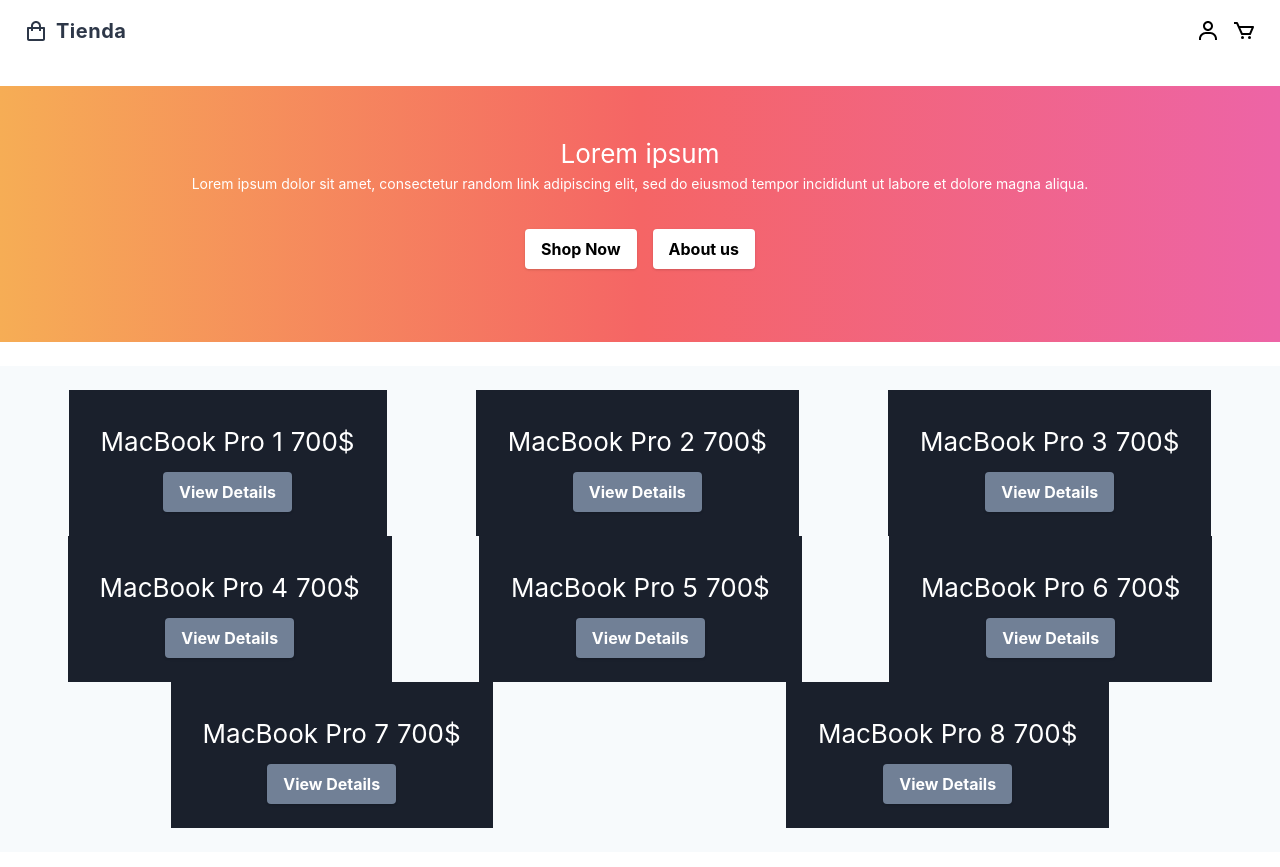
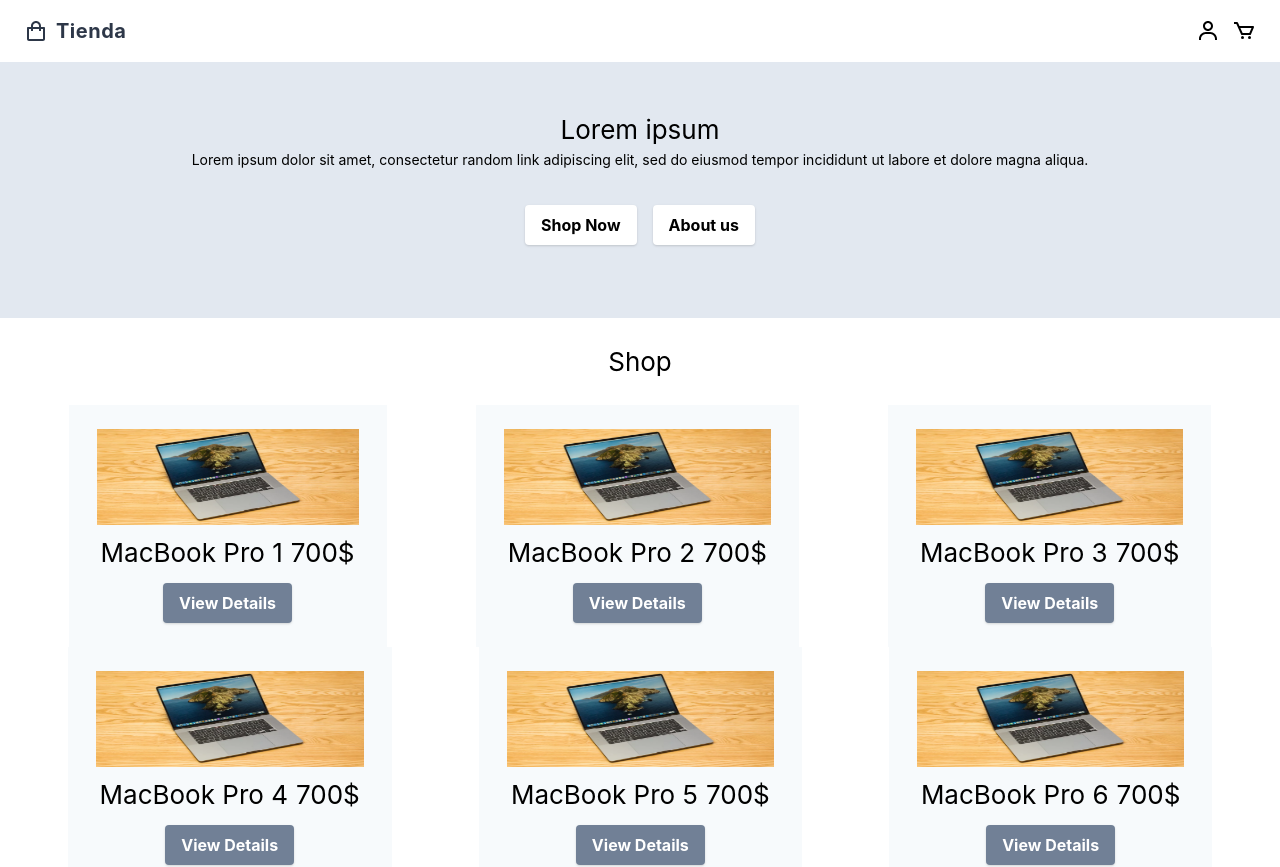
Before and after one commit to EduLeon12/react-shopish, a React (Create React App) app: page / in a window 1280 px wide. Shown: the top 867 px of the page. Built offline with nearby package versions, Linux system fonts and the light colour scheme.

Commit message:
Added new Styling

```diff
--- a/src/components/Home.js
+++ b/src/components/Home.js
@@ -7,6 +7,7 @@
   return (
     <main className="App-header bg-white mx-auto">
       <Intro />
+      <h2 className="text-black items ">Shop</h2>
       <ItemList />
       <About />
     </main>
--- a/src/components/Intro.js
+++ b/src/components/Intro.js
@@ -1,23 +1,21 @@
 import React from "react";
 import "../tailwind.css";
-import image from "../macbook.jpg";
 
 export default function Intro() {
   return (
-    <section className="container  flex-col mx-auto my-6 bg-gray-500 w-full h-64 bg-gradient-to-r from-orange-400 via-red-500 to-pink-500">
-      <div className=" flex-col text-center m-2 mt-12">
-        <h1> Lorem ipsum</h1>
-        <p className="text-sm">
-          {" "}
+    <section className="bg-gray-300 flex-col mx-auto mb-6 w-full h-64 ">
+      <div className=" flex-col text-center m-2 mt-12 ">
+        <h1 className="text-black "> Lorem ipsum</h1>
+        <p className="text-sm  text-black ">
           Lorem ipsum dolor sit amet, consectetur random link adipiscing elit,
-          sed do eiusmod tempor incididunt ut labore et dolore magna aliqua.{" "}
+          sed do eiusmod tempor incididunt ut labore et dolore magna aliqua.
         </p>
       </div>
-      <div className="flex-wrap mt-8">
-        <button className="shadow bg-white text-base w-auto ml-auto mr-2 items-center text-center hover:bg-gray-300 focus:shadow-outline focus:outline-none text-black font-bold py-2 px-4 rounded">
+      <div className="flex-wrap mt-8 ">
+        <button className="shadow bg-white text-base w-auto ml-auto mr-2 items-center text-center hover:bg-gray-500 focus:shadow-outline focus:outline-none text-black font-bold py-2 px-4 rounded  ">
           Shop Now
         </button>
-        <button className="shadow bg-white text-base w-auto ml-2 mr-auto items-center text-center hover:bg-gray-300 focus:shadow-outline focus:outline-none text-black font-bold py-2 px-4 rounded">
+        <button className="shadow bg-white text-base w-auto ml-2 mr-auto items-center text-center hover:bg-gray-500 focus:shadow-outline focus:outline-none text-black font-bold py-2 px-4 rounded  ">
           About us
         </button>
       </div>
--- a/src/components/Item.js
+++ b/src/components/Item.js
@@ -2,12 +2,13 @@
 import { Link } from "react-router-dom";
 
 export default function Item({ item }) {
-  const { name, price, id } = item;
+  const { name, price, id, src } = item;
   return (
-    <div className=" bg-gray-900  p-6 flex flex-col my-auto mx-1">
+    <div className=" bg-gray-100  p-6 flex flex-col my-auto mx-1">
+      <img className="h-24 w-auto" src={src} alt=""></img>
       <div className="flex justify-between items-center py-2  ">
-        <h1 className="mx-1">{name}</h1>
-        <span className="mx-1">{price}</span>
+        <h1 className="mx-1 text-black">{name}</h1>
+        <span className="mx-1 text-black">{price}</span>
       </div>
       <Link to={`/items/${id}`}>
         <button className="shadow bg-gray-600 text-base w-auto ml-auto mr-auto items-center text-center hover:bg-gray-800 focus:shadow-outline focus:outline-none text-white font-bold py-2 px-4 rounded">
--- a/src/components/ItemDetail.js
+++ b/src/components/ItemDetail.js
@@ -2,15 +2,18 @@
 import ItemCount from "./ItemCount";
 
 export default function ItemDetail({ item }) {
-  const { name, description, src, price, stock } = item;
+  const { name, description, src, price, stock, about } = item;
 
   return (
-    <div className=" bg-gray-900  p-6 flex flex-col my-auto mx-1">
-      <img src={src} className=" w-full " />
-      <div className="flex justify-between items-center py-2  ">
+    <div className=" bg-gray-100 p-6 my-auto mx-1 w-1/2 h-2/3 items-center content-center">
+      <img src={src} alt="" className="w-full h-auto items-center" />
+      <div className="flex flex-wrap justify-between items-center py-2">
         <h1 className="mx-1">{name}</h1>
         <p className="mx-1">{description}</p>
         <span className="mx-1">{price}</span>
+      </div>
+      <div className="text-sm text-black">
+        <p className="text-justify"> {about}</p>
       </div>
       <ItemCount
         initial={0}
--- a/src/components/ItemList.js
+++ b/src/components/ItemList.js
@@ -28,9 +28,9 @@
       <h4>Loading...</h4>
     </div>
   ) : (
-    <ul className="container bg-gray-100  p-6 flex flex-wrap m-auto">
+    <ul className="container bg-white p-6 flex flex-wrap m-auto">
       {products.map((item) => (
-        <li className="bg-gray-900 flex mx-auto " key={item.id}>
+        <li className="bg-gray-100 flex mx-auto " key={item.id}>
           <Item item={item} />
         </li>
       ))}
--- a/src/db.js
+++ b/src/db.js
@@ -8,6 +8,8 @@
     description: "I7 3.40gz",
     price: "700$",
     stock: 7,
+    about:
+      "Lorem ipsum dolor sit amet, consectetur adipiscing elit. Aliquam tempus aliquam justo, ut tempor risus scelerisque sit amet. Nam tincidunt a ligula vel finibus. Proin nec tortor gravida, vehicula justo ac, facilisis felis. Duis augue ante, ultrices vitae libero at, fermentum aliquet lectus. Morbi mattis tortor eu ligula pulvinar, vitae finibus eros lobortis. Praesent a euismod augue. Donec mauris risus, imperdiet nec felis sed, pharetra consequat nibh. Donec facilisis sem id consequat cursus. Vivamus placerat sodales malesuada. Nullam ultrices fermentum felis, convallis scelerisque nisl varius vel. Etiam faucibus viverra mi, eget feugiat lectus maximus nec. Aenean metus nisi, placerat in aliquet a, sollicitudin a lorem. Morbi sed arcu id tortor hendrerit fermentum vitae nec turpis. Nulla vel aliquam risus, ut pretium metus. Suspendisse iaculis magna sed imperdiet faucibus.",
   },
   {
     id: 1,
@@ -16,6 +18,8 @@
     description: "I7 3.40gz",
     price: "700$",
     stock: 5,
+    about:
+      "Lorem ipsum dolor sit amet, consectetur adipiscing elit. Aliquam tempus aliquam justo, ut tempor risus scelerisque sit amet. Nam tincidunt a ligula vel finibus. Proin nec tortor gravida, vehicula justo ac, facilisis felis. Duis augue ante, ultrices vitae libero at, fermentum aliquet lectus. Morbi mattis tortor eu ligula pulvinar, vitae finibus eros lobortis. Praesent a euismod augue. Donec mauris risus, imperdiet nec felis sed, pharetra consequat nibh. Donec facilisis sem id consequat cursus. Vivamus placerat sodales malesuada. Nullam ultrices fermentum felis, convallis scelerisque nisl varius vel. Etiam faucibus viverra mi, eget feugiat lectus maximus nec. Aenean metus nisi, placerat in aliquet a, sollicitudin a lorem. Morbi sed arcu id tortor hendrerit fermentum vitae nec turpis. Nulla vel aliquam risus, ut pretium metus. Suspendisse iaculis magna sed imperdiet faucibus.",
   },
   {
     id: 2,
@@ -24,6 +28,8 @@
     description: "I7 3.40gz",
     price: "700$",
     stock: 5,
+    about:
+      "Lorem ipsum dolor sit amet, consectetur adipiscing elit. Aliquam tempus aliquam justo, ut tempor risus scelerisque sit amet. Nam tincidunt a ligula vel finibus. Proin nec tortor gravida, vehicula justo ac, facilisis felis. Duis augue ante, ultrices vitae libero at, fermentum aliquet lectus. Morbi mattis tortor eu ligula pulvinar, vitae finibus eros lobortis. Praesent a euismod augue. Donec mauris risus, imperdiet nec felis sed, pharetra consequat nibh. Donec facilisis sem id consequat cursus. Vivamus placerat sodales malesuada. Nullam ultrices fermentum felis, convallis scelerisque nisl varius vel. Etiam faucibus viverra mi, eget feugiat lectus maximus nec. Aenean metus nisi, placerat in aliquet a, sollicitudin a lorem. Morbi sed arcu id tortor hendrerit fermentum vitae nec turpis. Nulla vel aliquam risus, ut pretium metus. Suspendisse iaculis magna sed imperdiet faucibus.",
   },
   {
     id: 3,
@@ -32,6 +38,8 @@
     description: "I7 3.40gz",
     price: "700$",
     stock: 8,
+    about:
+      "Lorem ipsum dolor sit amet, consectetur adipiscing elit. Aliquam tempus aliquam justo, ut tempor risus scelerisque sit amet. Nam tincidunt a ligula vel finibus. Proin nec tortor gravida, vehicula justo ac, facilisis felis. Duis augue ante, ultrices vitae libero at, fermentum aliquet lectus. Morbi mattis tortor eu ligula pulvinar, vitae finibus eros lobortis. Praesent a euismod augue. Donec mauris risus, imperdiet nec felis sed, pharetra consequat nibh. Donec facilisis sem id consequat cursus. Vivamus placerat sodales malesuada. Nullam ultrices fermentum felis, convallis scelerisque nisl varius vel. Etiam faucibus viverra mi, eget feugiat lectus maximus nec. Aenean metus nisi, placerat in aliquet a, sollicitudin a lorem. Morbi sed arcu id tortor hendrerit fermentum vitae nec turpis. Nulla vel aliquam risus, ut pretium metus. Suspendisse iaculis magna sed imperdiet faucibus.",
   },
   {
     id: 4,
@@ -40,6 +48,8 @@
     description: "I7 3.40gz",
     price: "700$",
     stock: 5,
+    about:
+      "Lorem ipsum dolor sit amet, consectetur adipiscing elit. Aliquam tempus aliquam justo, ut tempor risus scelerisque sit amet. Nam tincidunt a ligula vel finibus. Proin nec tortor gravida, vehicula justo ac, facilisis felis. Duis augue ante, ultrices vitae libero at, fermentum aliquet lectus. Morbi mattis tortor eu ligula pulvinar, vitae finibus eros lobortis. Praesent a euismod augue. Donec mauris risus, imperdiet nec felis sed, pharetra consequat nibh. Donec facilisis sem id consequat cursus. Vivamus placerat sodales malesuada. Nullam ultrices fermentum felis, convallis scelerisque nisl varius vel. Etiam faucibus viverra mi, eget feugiat lectus maximus nec. Aenean metus nisi, placerat in aliquet a, sollicitudin a lorem. Morbi sed arcu id tortor hendrerit fermentum vitae nec turpis. Nulla vel aliquam risus, ut pretium metus. Suspendisse iaculis magna sed imperdiet faucibus.",
   },
   {
     id: 5,
@@ -48,6 +58,8 @@
     description: "I7 3.40gz",
     price: "700$",
     stock: 6,
+    about:
+      "Lorem ipsum dolor sit amet, consectetur adipiscing elit. Aliquam tempus aliquam justo, ut tempor risus scelerisque sit amet. Nam tincidunt a ligula vel finibus. Proin nec tortor gravida, vehicula justo ac, facilisis felis. Duis augue ante, ultrices vitae libero at, fermentum aliquet lectus. Morbi mattis tortor eu ligula pulvinar, vitae finibus eros lobortis. Praesent a euismod augue. Donec mauris risus, imperdiet nec felis sed, pharetra consequat nibh. Donec facilisis sem id consequat cursus. Vivamus placerat sodales malesuada. Nullam ultrices fermentum felis, convallis scelerisque nisl varius vel. Etiam faucibus viverra mi, eget feugiat lectus maximus nec. Aenean metus nisi, placerat in aliquet a, sollicitudin a lorem. Morbi sed arcu id tortor hendrerit fermentum vitae nec turpis. Nulla vel aliquam risus, ut pretium metus. Suspendisse iaculis magna sed imperdiet faucibus.",
   },
   {
     id: 6,
@@ -56,6 +68,8 @@
     description: "I7 3.40gz",
     price: "700$",
     stock: 3,
+    about:
+      "Lorem ipsum dolor sit amet, consectetur adipiscing elit. Aliquam tempus aliquam justo, ut tempor risus scelerisque sit amet. Nam tincidunt a ligula vel finibus. Proin nec tortor gravida, vehicula justo ac, facilisis felis. Duis augue ante, ultrices vitae libero at, fermentum aliquet lectus. Morbi mattis tortor eu ligula pulvinar, vitae finibus eros lobortis. Praesent a euismod augue. Donec mauris risus, imperdiet nec felis sed, pharetra consequat nibh. Donec facilisis sem id consequat cursus. Vivamus placerat sodales malesuada. Nullam ultrices fermentum felis, convallis scelerisque nisl varius vel. Etiam faucibus viverra mi, eget feugiat lectus maximus nec. Aenean metus nisi, placerat in aliquet a, sollicitudin a lorem. Morbi sed arcu id tortor hendrerit fermentum vitae nec turpis. Nulla vel aliquam risus, ut pretium metus. Suspendisse iaculis magna sed imperdiet faucibus.",
   },
   {
     id: 7,
@@ -64,5 +78,7 @@
     description: "I7 3.40gz",
     price: "700$",
     stock: 4,
+    about:
+      "Lorem ipsum dolor sit amet, consectetur adipiscing elit. Aliquam tempus aliquam justo, ut tempor risus scelerisque sit amet. Nam tincidunt a ligula vel finibus. Proin nec tortor gravida, vehicula justo ac, facilisis felis. Duis augue ante, ultrices vitae libero at, fermentum aliquet lectus. Morbi mattis tortor eu ligula pulvinar, vitae finibus eros lobortis. Praesent a euismod augue. Donec mauris risus, imperdiet nec felis sed, pharetra consequat nibh. Donec facilisis sem id consequat cursus. Vivamus placerat sodales malesuada. Nullam ultrices fermentum felis, convallis scelerisque nisl varius vel. Etiam faucibus viverra mi, eget feugiat lectus maximus nec. Aenean metus nisi, placerat in aliquet a, sollicitudin a lorem. Morbi sed arcu id tortor hendrerit fermentum vitae nec turpis. Nulla vel aliquam risus, ut pretium metus. Suspendisse iaculis magna sed imperdiet faucibus.",
   },
 ];
```
Also changed, not shown: src/components/ItemCount.js (+8 -2 lines).
